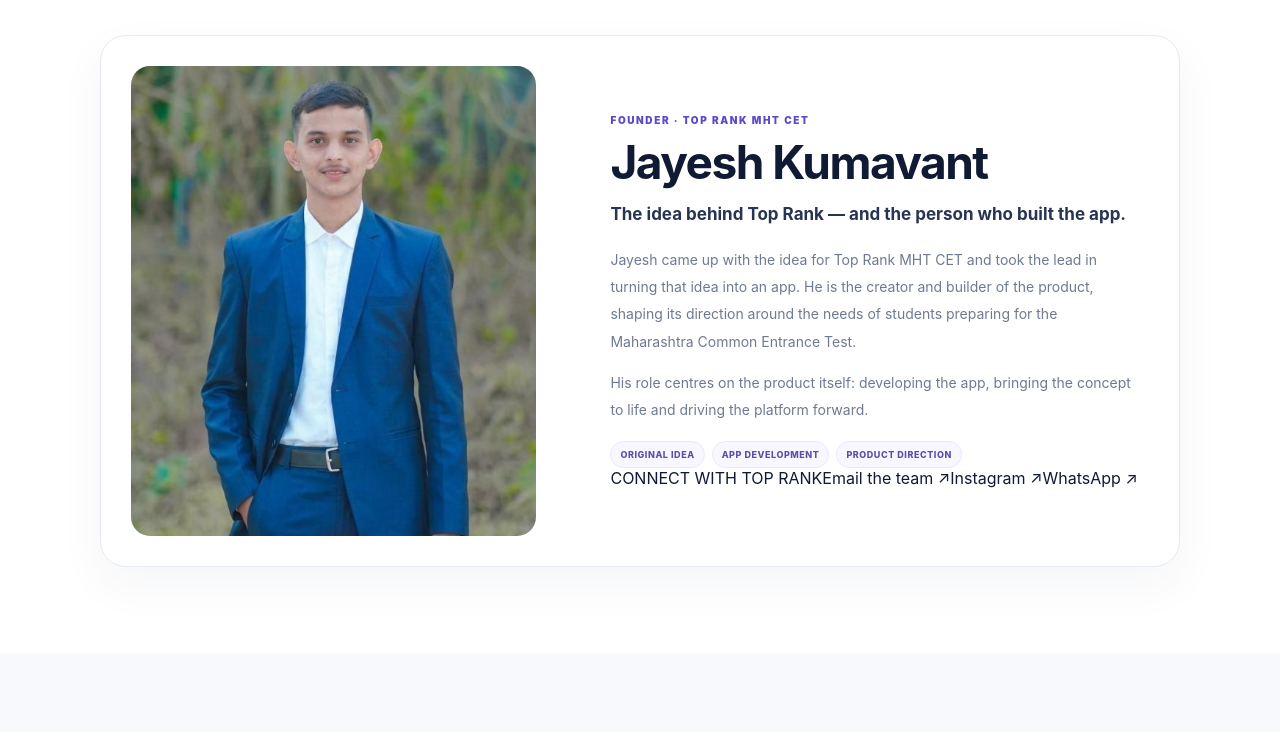
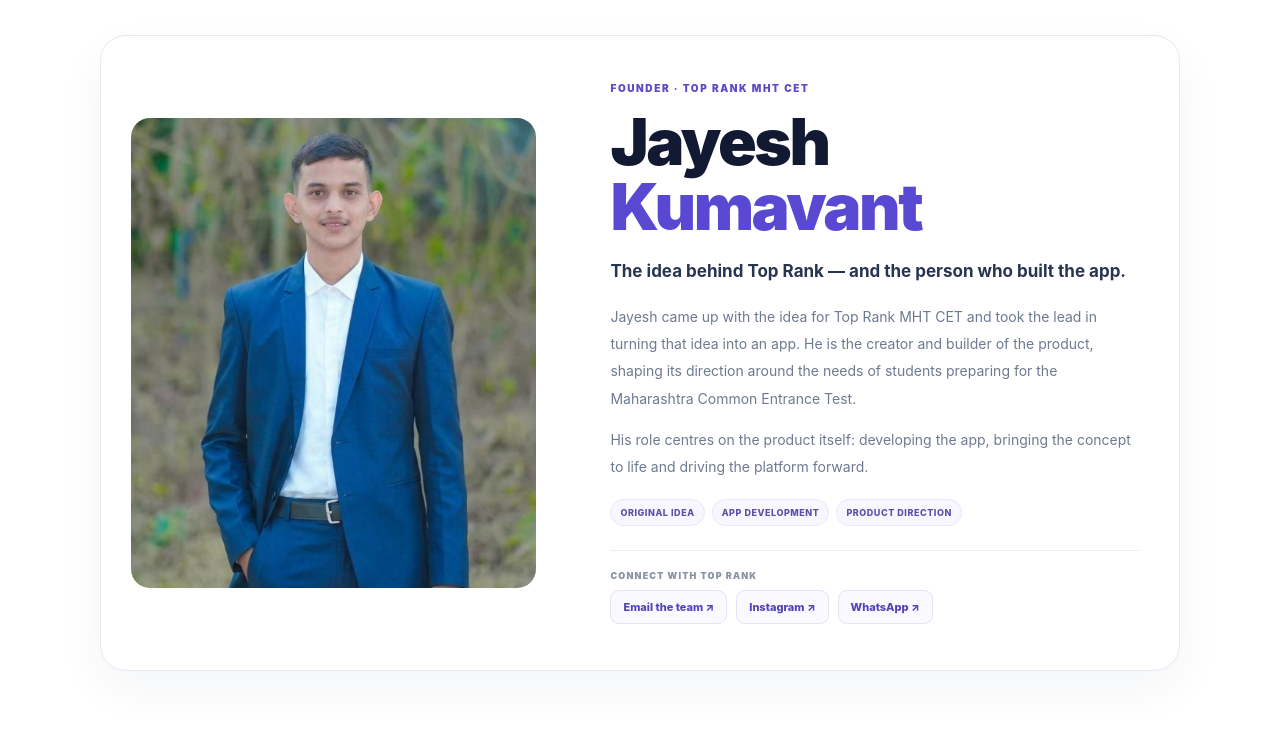
Before and after one commit to vedant313/top_rank_mht_cet_website, a plain HTML site: page founders.html in a window 1280 px wide. Shown: the part 791-1523 px from the top of the page. Drawn offline with Linux system fonts and the light colour scheme.

Commit message:
Emphasize founder names and style contact links

```diff
--- a/styles.css
+++ b/styles.css
@@ -237,3 +237,12 @@
 .founders-cta-section{padding-top:20px;padding-bottom:80px}
 @media(max-width:850px){.founder-story-grid{grid-template-columns:repeat(2,minmax(0,1fr))}.founder-feature,.founder-feature-vedant{grid-template-columns:minmax(220px,.8fr) minmax(0,1.2fr);gap:25px;padding:22px}.founder-feature-photo{height:390px}}
 @media(max-width:650px){.founders-hero-full{padding:60px 0 56px}.founders-long-section{padding-top:55px;padding-bottom:58px}.founders-section-heading{margin-bottom:25px}.founders-section-heading h2{font-size:30px}.founders-section-heading p{font-size:13px}.founder-feature,.founder-feature-vedant{grid-template-columns:1fr;gap:20px;padding:14px;border-radius:21px}.founder-feature-vedant .founder-feature-photo{order:0}.founder-feature-photo{height:390px}.founder-feature-copy{padding:9px 8px 13px}.founder-feature-copy h3{font-size:34px}.founder-feature-copy p{font-size:13px}.founder-feature-copy .founder-lead{font-size:15px}.founder-story-grid,.founder-values-grid{grid-template-columns:1fr}.founder-story-card{padding:22px}.founders-cta-section{padding-bottom:55px}}
+
+/* Prominent founder names and contact links */
+.founder-feature-copy .founder-name-highlight{font-size:clamp(42px,5.4vw,64px);line-height:1.02;letter-spacing:-2.4px;font-weight:900;margin:15px 0 17px;color:#121a33}
+.founder-feature-copy .founder-name-highlight span{display:block;color:#5948d2}
+.founder-contact{display:flex;flex-wrap:wrap;align-items:center;gap:9px;margin-top:24px;padding-top:19px;border-top:1px solid #ececf4}
+.founder-contact-label{width:100%;font-size:9px;font-weight:900;letter-spacing:.13em;color:#8a91a4}
+.founder-contact a{display:inline-flex;align-items:center;padding:9px 12px;border:1px solid #e4e2f6;border-radius:9px;background:#faf9ff;color:#5144b8;text-decoration:none;font-size:11px;font-weight:800;transition:background .2s,border-color .2s}
+.founder-contact a:hover{background:#f0eeff;border-color:#cfc9fa}
+@media(max-width:650px){.founder-feature-copy .founder-name-highlight{font-size:43px;letter-spacing:-1.7px}}
```
